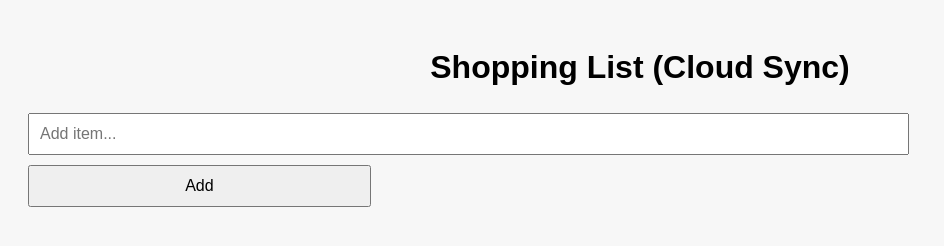
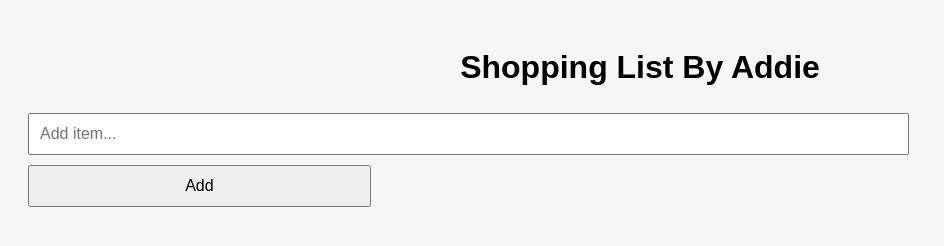
Before and after one commit to adenaan/Shopping-List, a plain HTML site: page index.html in a window 1280 px wide. Shown: the whole page, without its empty margins (0-944 px from the left). Drawn offline with Linux system fonts and the light colour scheme; no server answers.

Commit message:
Update index.html

```diff
--- a/index.html
+++ b/index.html
@@ -34,7 +34,7 @@
   </style>
 </head>
 <body>
-  <h1>Shopping List (Cloud Sync)</h1>
+  <h1>Shopping List By Addie</h1>
   <input id="itemInput" placeholder="Add item..." />
   <button id="addBtn">Add</button>
   <ul id="list"></ul>
```
